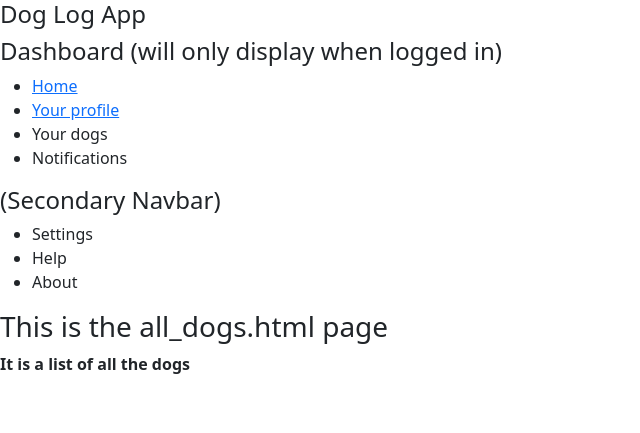
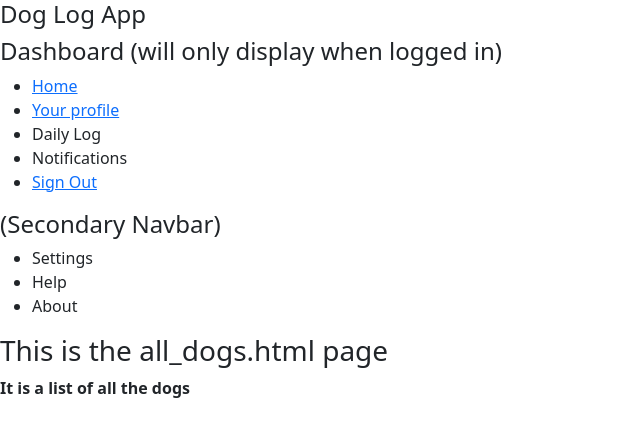
Before and after one commit to aprilso/hb-final-project, a Flask app: page /dogs in a window 1280 px wide. Shown: the top 433 px of the page, without its empty margins (0-640 px from the left). Run offline with Flask 2, Linux system fonts and the light colour scheme; data that the repository does not hold is empty.

Commit message:
added logout link and functionality

```diff
--- a/server.py
+++ b/server.py
@@ -68,6 +68,13 @@ def login():
         session["user_id"] = user.user_id #in the future, could just store user_id and lookup email from that
         flash(f"Welcome back, {user.first_name}") # TO-DO - redirect to the logged in page instead
 
+    return redirect("/")
+
+@app.route("/logout")
+def logout():
+    """logs out the user, redirects them to homepage""" #check if this is good
+    session.clear()
+    flash("You have been logged out!")
     return redirect("/")
 
 @app.route('/new_user')
--- a/templates/base.html
+++ b/templates/base.html
@@ -19,11 +19,13 @@
   </p>
 {% endfor %}
 <h4>Dashboard (will only display when logged in)</h4>
+<!-- To-Do - if None then do not display -->
   <ul>
     <li><a href="/">Home</a></li>
     <li><a href="/users/{{ session.get('user_id') }}">Your profile</a></li>
-    <li>Your dogs</li>
+    <li>Daily Log</li>
     <li>Notifications</li>
+    <li><a href="/logout">Sign Out</a></li>
   </ul>
 
 <h4>(Secondary Navbar)</h4>
```
